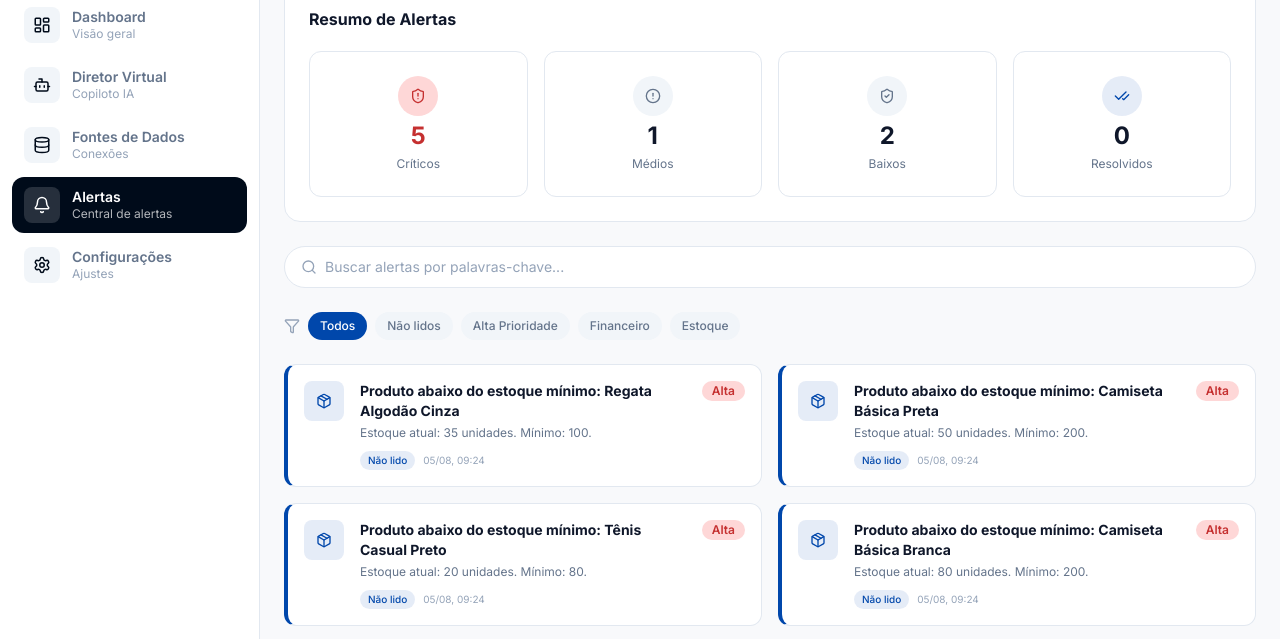
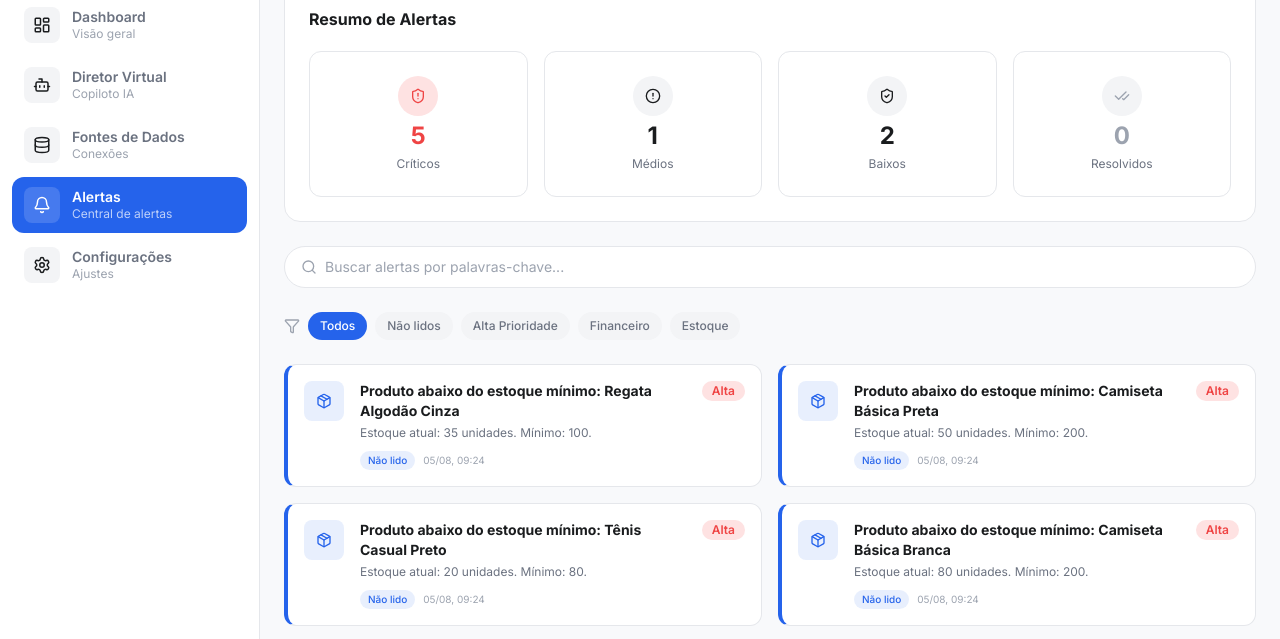
Before and after one commit to EstherCardote/duaxis-projeto-start-tech, a website: page dist/alertas.html in a window 1280 px wide. Shown: the part 114-753 px from the top of the page. Drawn offline with nearby package versions, Linux system fonts and the light colour scheme.

Commit message:
atualização de cores

```diff
--- a/src/input.css
+++ b/src/input.css
@@ -8,33 +8,40 @@
 
   --header-height: 4.5rem;
 
-  --color-brand-navy: #000b1a;
-  --color-brand-blue: #0047ab;
-  --color-brand-blue-light: #0072ff;
+  --color-brand-navy: #1a1c1e;
+  --color-brand-blue: #2563eb;
+  --color-brand-blue-light: #3b82f6;
   --color-bg-page: #f8f9fb;
   --color-bg-card: #ffffff;
-  --color-border: #e2e8f0;
-  --color-text-primary: #0f172a;
-  --color-text-secondary: #64748b;
-  --color-text-muted: #94a3b8;
-  --color-danger-bg: #fed7d7;
-  --color-danger-text: #c53030;
-  --color-success: #16a34a;
-  --color-alert-bg: #f1f5f9;
+  --color-border: #e5e7eb;
+  --color-text-primary: #1a1c1e;
+  --color-text-secondary: #6b7280;
+  --color-text-muted: #9ca3af;
+  --color-danger-bg: #fee2e2;
+  --color-danger-text: #ef4444;
+  --color-success: #22c55e;
+  --color-success-bg: #dcfce7;
+  --color-warning: #f59e0b;
+  --color-warning-bg: #fef3c7;
+  --color-alert-bg: #f3f4f6;
 }
 
 @layer base {
   .dark {
-    --color-bg-page: #0b1220;
-    --color-bg-card: #111827;
-    --color-border: #1e293b;
-    --color-text-primary: #f1f5f9;
-    --color-text-secondary: #94a3b8;
-    --color-text-muted: #64748b;
-    --color-alert-bg: #1e293b;
-    --color-brand-navy: #1e3a5f;
-    --color-danger-bg: #3b1219;
+    --color-bg-page: #111827;
+    --color-bg-card: #1f2937;
+    --color-border: #374151;
+    --color-text-primary: #f9fafb;
+    --color-text-secondary: #9ca3af;
+    --color-text-muted: #6b7280;
+    --color-alert-bg: #374151;
+    --color-brand-navy: #f9fafb;
+    --color-brand-blue: #3b82f6;
+    --color-brand-blue-light: #60a5fa;
+    --color-danger-bg: #7f1d1d;
     --color-danger-text: #fca5a5;
+    --color-success-bg: #14532d;
+    --color-warning-bg: #78350f;
   }
 
   body {
@@ -132,7 +139,7 @@
   }
 
   .menu-lateral__item--ativo {
-    @apply bg-brand-navy text-white hover:bg-brand-navy;
+    @apply bg-brand-blue text-white hover:bg-brand-blue;
   }
 
   .menu-lateral__item-icone {
@@ -240,7 +247,7 @@
   }
 
   .banner-alerta__icone {
-    @apply text-brand-blue;
+    @apply text-warning;
   }
 
   .saudacao__titulo {
@@ -333,7 +340,7 @@
   }
 
   .cartao-indicador__icone--verde {
-    @apply bg-success/10 text-success;
+    @apply bg-success-bg text-success;
   }
 
   .cartao-indicador__icone--escuro {
@@ -358,6 +365,10 @@
 
   .indicador-tendencia--queda {
     @apply bg-danger-bg text-danger-text;
+  }
+
+  .indicador-tendencia--alta {
+    @apply bg-success-bg text-success;
   }
 
   .indicador-tendencia--neutro {
@@ -741,11 +752,11 @@
   }
 
   .resumo-alertas__item-icone-wrap--resolvido {
-    @apply bg-brand-blue/10;
+    @apply bg-alert-bg;
   }
 
   .resumo-alertas__item-icone {
-    @apply text-text-secondary;
+    @apply text-text-primary;
   }
 
   .resumo-alertas__item-icone--critico {
@@ -753,7 +764,7 @@
   }
 
   .resumo-alertas__item-icone--resolvido {
-    @apply text-brand-blue;
+    @apply text-text-muted;
   }
 
   .resumo-alertas__item-valor {
@@ -762,6 +773,10 @@
 
   .resumo-alertas__item-valor--critico {
     @apply text-danger-text;
+  }
+
+  .resumo-alertas__item-valor--resolvido {
+    @apply text-text-muted;
   }
 
   .resumo-alertas__item-rotulo {
```
Also changed, not shown: dist/alertas.html, dist/css/styles.css, dist/index.html.
